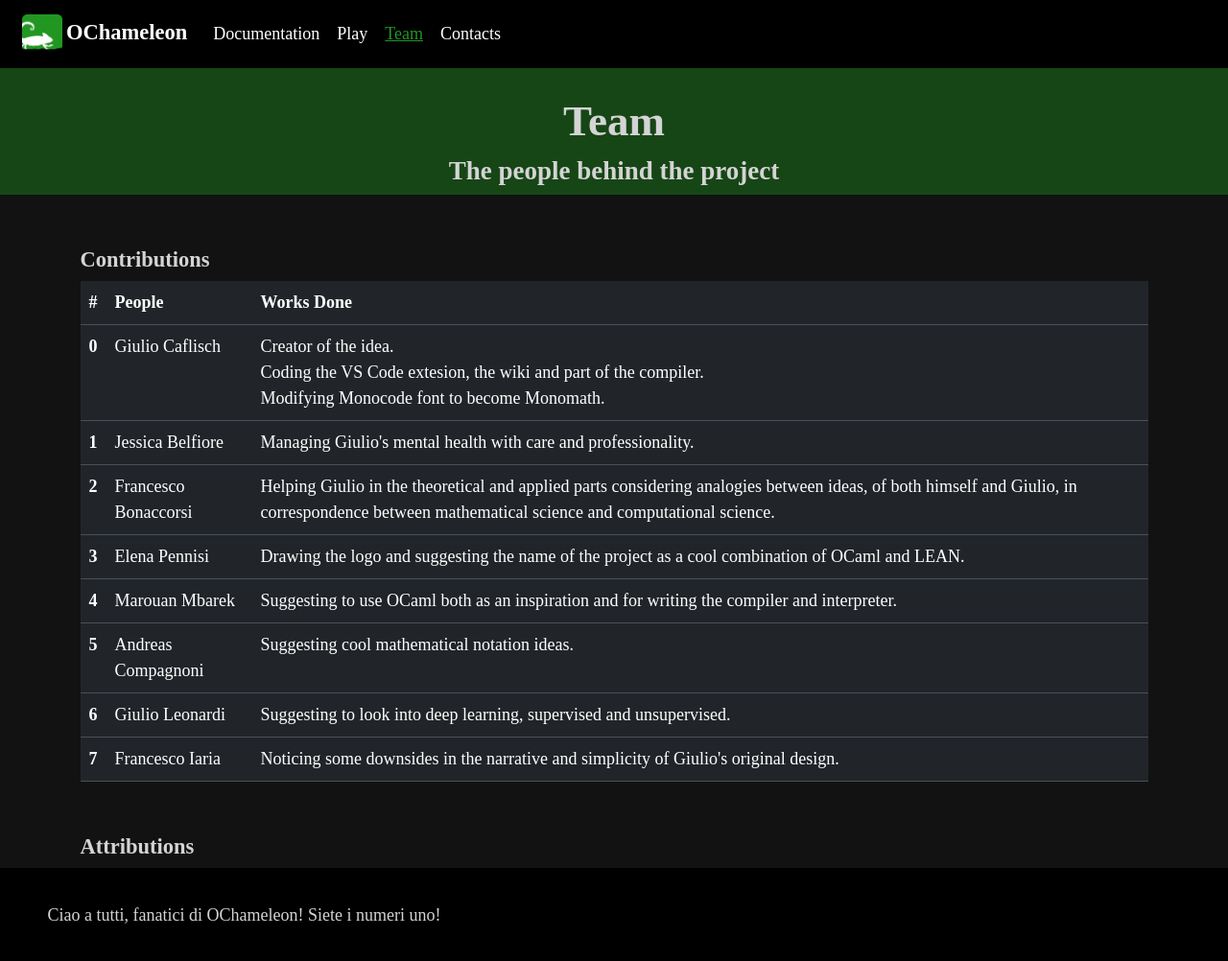
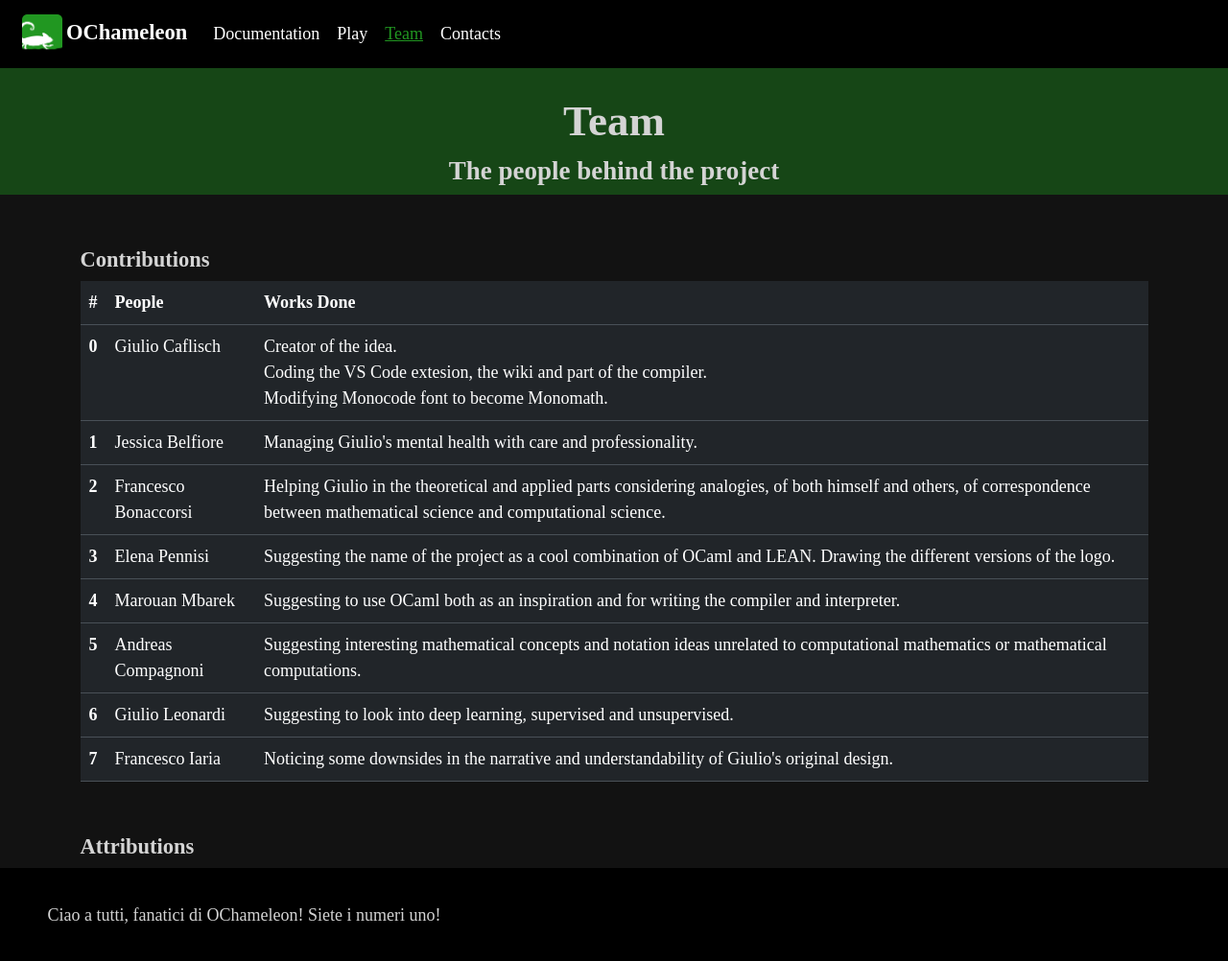
Before and after one commit to ochameleon/ochameleon.github.io, a Jekyll site: the page built from team.html, in a window 1280 px wide and 1004 px high. Shown: the whole window at 96% size. Built offline with Jekyll 4.4.1, drawn with Linux system fonts in a browser that asks for light colours; some web fonts are replaced.

Commit message:
Improving description of work done by others

```diff
--- a/team.html
+++ b/team.html
@@ -39,14 +39,15 @@ subtitle: The people behind the project
                     <th scope="row">2</th>
                     <td>Francesco Bonaccorsi</td>
                     <td>
-                        Helping Giulio in the theoretical and applied parts considering analogies between ideas, of both himself and Giulio, in correspondence between mathematical science and computational science.
+                        Helping Giulio in the theoretical and applied parts considering analogies, of both himself and others, of correspondence between mathematical science and computational science.
                     </td>
                 </tr>
                 <tr>
                     <th scope="row">3</th>
                     <td>Elena Pennisi</td>
                     <td>
-                        Drawing the logo and suggesting the name of the project as a cool combination of OCaml and LEAN.
+                        Suggesting the name of the project as a cool combination of OCaml and LEAN.
+                        Drawing the different versions of the logo.
                     </td>
                 </tr>
                 <tr>
@@ -60,7 +61,7 @@ subtitle: The people behind the project
                     <th scope="row">5</th>
                     <td>Andreas Compagnoni</td>
                     <td>
-                        Suggesting cool mathematical notation ideas.
+                        Suggesting interesting mathematical concepts and notation ideas unrelated to computational mathematics or mathematical computations.
                     </td>
                 </tr>
                 <tr>
@@ -74,7 +75,7 @@ subtitle: The people behind the project
                     <th scope="row">7</th>
                     <td>Francesco Iaria</td>
                     <td>
-                        Noticing some downsides in the narrative and simplicity of Giulio's original design.
+                        Noticing some downsides in the narrative and understandability of Giulio's original design.
                     </td>
                 </tr>
             </tbody>
```
